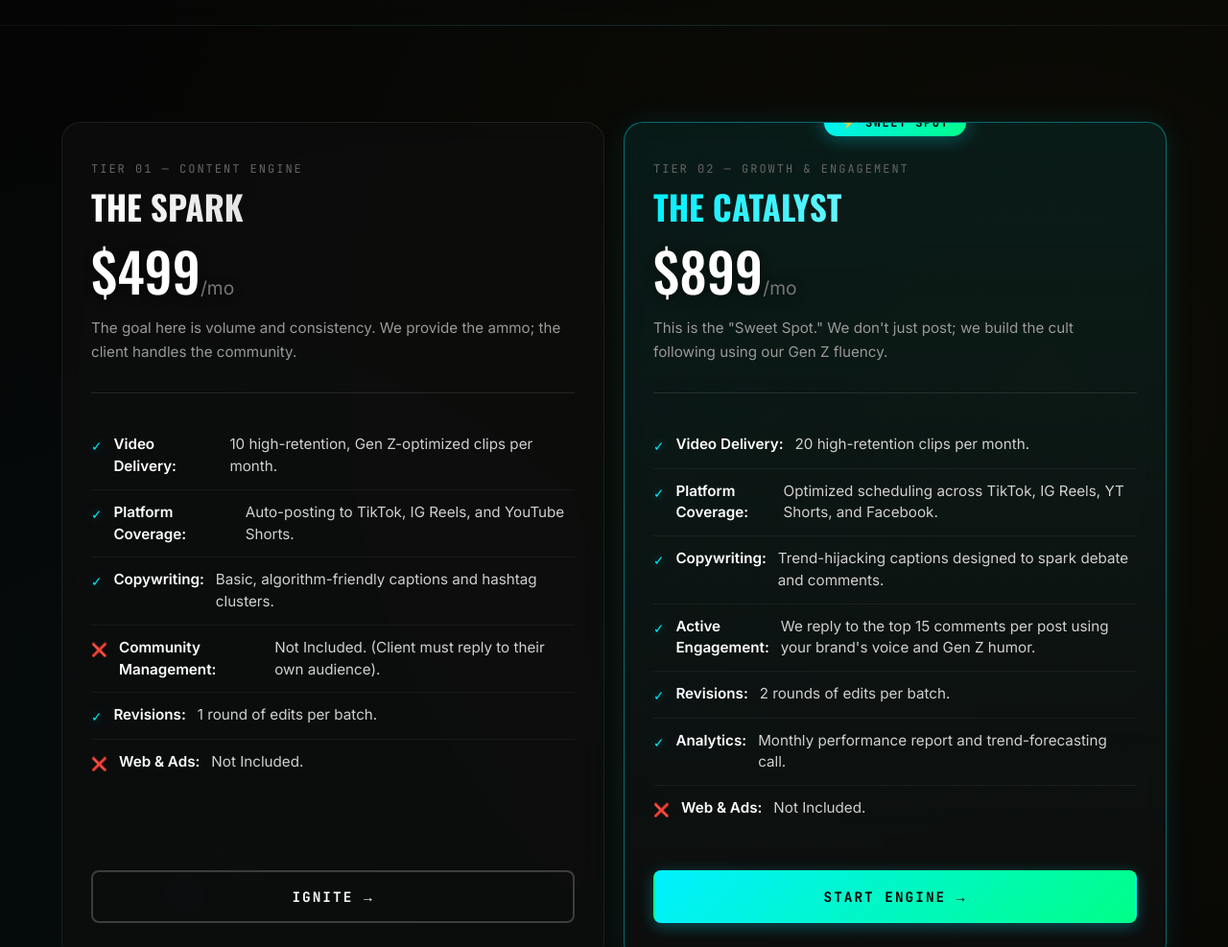
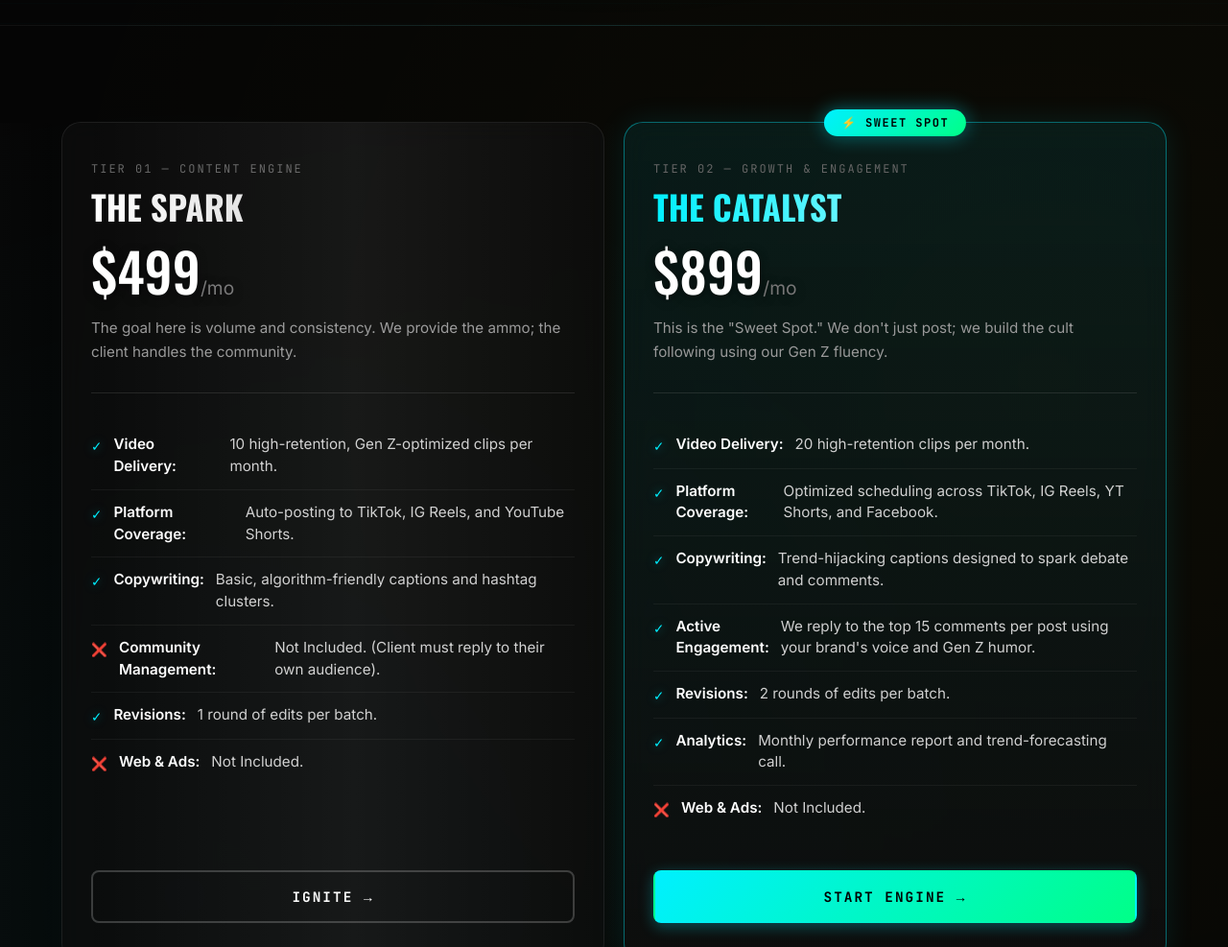
Before and after one commit to zeenzaven/Portfolio, a plain HTML site: page pricing.html in a window 1280 px wide. Shown: the part 420-1407 px from the top of the page at 96% size. Drawn offline with nearby package versions, Linux system fonts and the light colour scheme.

Commit message:
Add files via upload

```diff
--- a/pricing.css
+++ b/pricing.css
@@ -103,7 +103,7 @@ body {
     display: flex;
     flex-direction: column;
     transition: all 0.4s cubic-bezier(0.175, 0.885, 0.32, 1.275);
-    overflow: hidden;
+    overflow: visible; /* Changed from hidden to allow badge visibility */
 }
 
 .pp-card::before {
@@ -122,6 +122,7 @@ body {
     transition: left 0.7s ease;
     z-index: 1;
     pointer-events: none;
+    clip-path: inset(0 round 20px); /* Keep the shine clipped to the card even with overflow: visible */
 }
 
 .pp-card:hover::before {
```
